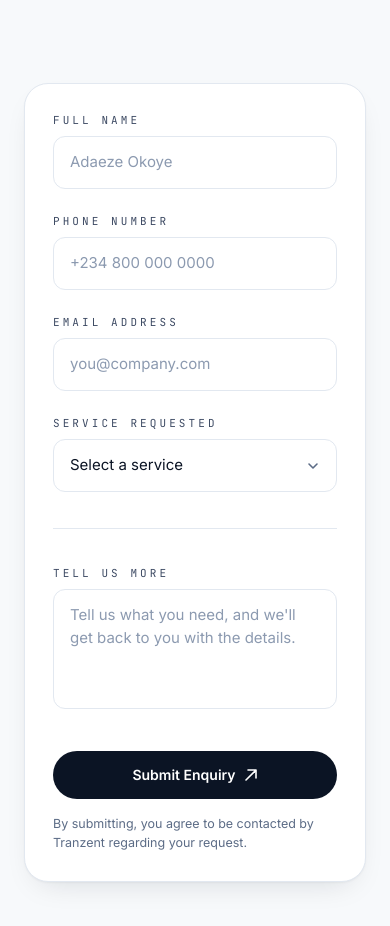
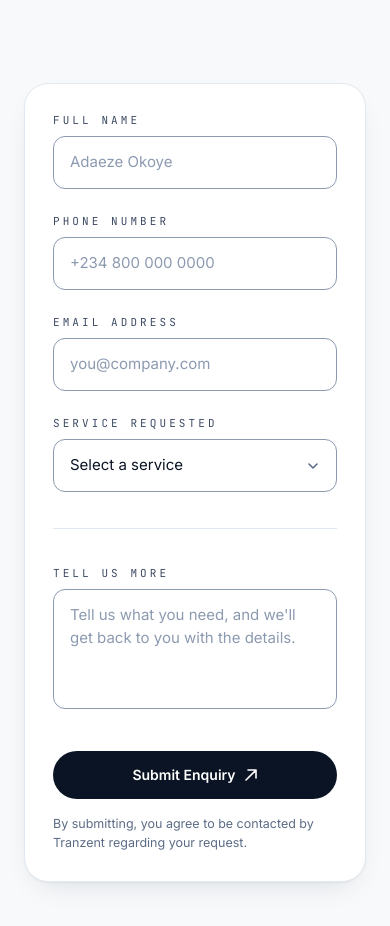
Before and after one commit to emuobopleasure/tranzent-limited, a Next.js app: page /quote in a window 390 px wide. Shown: the part 840-1766 px from the top of the page. Built offline with nearby package versions, Linux system fonts and the light colour scheme.

Commit message:
feat: improve form input accessibility and update mobile theme color

```diff
--- a/app/globals.css
+++ b/app/globals.css
@@ -68,7 +68,7 @@
   }
 
   .field-input {
-    @apply w-full rounded-xl border border-line bg-white px-4 py-3.5 text-[15px] text-ink-900 placeholder:text-ink-300 transition-all duration-200 ease-signature focus:border-primary focus:shadow-glow-primary;
+    @apply w-full rounded-xl border border-ink-300 bg-white px-4 py-3.5 text-[15px] text-ink-900 placeholder:text-ink-300 transition-all duration-200 ease-signature focus:border-primary focus:shadow-glow-primary;
   }
 
   .step-divider {
--- a/app/layout.js
+++ b/app/layout.js
@@ -49,6 +49,11 @@ export const metadata = {
   },
 };
 
+export const viewport = {
+  themeColor: "#f7f9fb",
+};
+
+
 export default function RootLayout({ children }) {
   return (
     <html lang="en" className={`${display.variable} ${body.variable} ${mono.variable}`}>
--- a/components/QuoteForm.jsx
+++ b/components/QuoteForm.jsx
@@ -541,7 +541,7 @@ export default function ContactForm() {
             className="field-input resize-none"
             placeholder={
               isDeliveryService
-                ? "Anything else we should know — access restrictions, timing constraints, special handling requirements."
+                ? "Share any details that will help us plan your shipment, such as access restrictions, timing preferences, or special handling instructions."
                 : "Tell us what you need, and we'll get back to you with the details."
             }
           />
@@ -551,8 +551,8 @@ export default function ContactForm() {
           {status === "submitting"
             ? "Sending…"
             : isDeliveryService
-            ? "Request Quote"
-            : "Submit Enquiry"}
+              ? "Request Quote"
+              : "Submit Enquiry"}
           {status !== "submitting" && (
             <svg width="14" height="14" viewBox="0 0 14 14" fill="none" aria-hidden="true">
               <path d="M2 12 12 2M12 2H4M12 2v8" stroke="currentColor" strokeWidth="1.6" strokeLinecap="round" strokeLinejoin="round" />
--- a/components/RouteEstimate.jsx
+++ b/components/RouteEstimate.jsx
@@ -48,13 +48,13 @@ export default function RouteEstimate({ origin, destination, distanceKm, duratio
                     <p className="truncate font-display text-[13px] font-semibold text-ink-900 sm:text-sm" title={origin || ""}>
                         {origin || "—"}
                     </p>
-                    <p className="mt-0.5 font-mono text-[9px] uppercase tracking-widest2 text-ink-300">From</p>
+                    <p className="mt-0.5 font-mono text-[9px] uppercase tracking-widest2 text-ink-400">From</p>
                 </div>
                 <div className="px-3 py-4 text-center">
                     <p className="font-display text-[15px] font-semibold text-ink-900 sm:text-lg">
                         {ready ? `${distanceKm} km` : "—"}
                     </p>
-                    <p className="mt-0.5 font-mono text-[9px] uppercase tracking-widest2 text-ink-300">
+                    <p className="mt-0.5 font-mono text-[9px] uppercase tracking-widest2 text-ink-400">
                         {isLive ? "Road Distance" : "Est. Distance"}
                     </p>
                 </div>
@@ -62,7 +62,7 @@ export default function RouteEstimate({ origin, destination, distanceKm, duratio
                     <p className="truncate font-display text-[13px] font-semibold text-ink-900 sm:text-sm" title={destination || ""}>
                         {destination || "—"}
                     </p>
-                    <p className="mt-0.5 font-mono text-[9px] uppercase tracking-widest2 text-ink-300">To</p>
+                    <p className="mt-0.5 font-mono text-[9px] uppercase tracking-widest2 text-ink-400">To</p>
                 </div>
             </div>
 
@@ -76,7 +76,7 @@ export default function RouteEstimate({ origin, destination, distanceKm, duratio
 
                     {factors.length > 0 && (
                         <div className="border-t border-line p-4 sm:p-5">
-                            <p className="font-mono text-[10px] uppercase tracking-widest2 text-ink-300">
+                            <p className="font-mono text-[10px] uppercase tracking-widest2 text-ink-500">
                                 Factors that may affect this ETA
                             </p>
                             <ul className="mt-3 flex flex-col gap-3">
```
